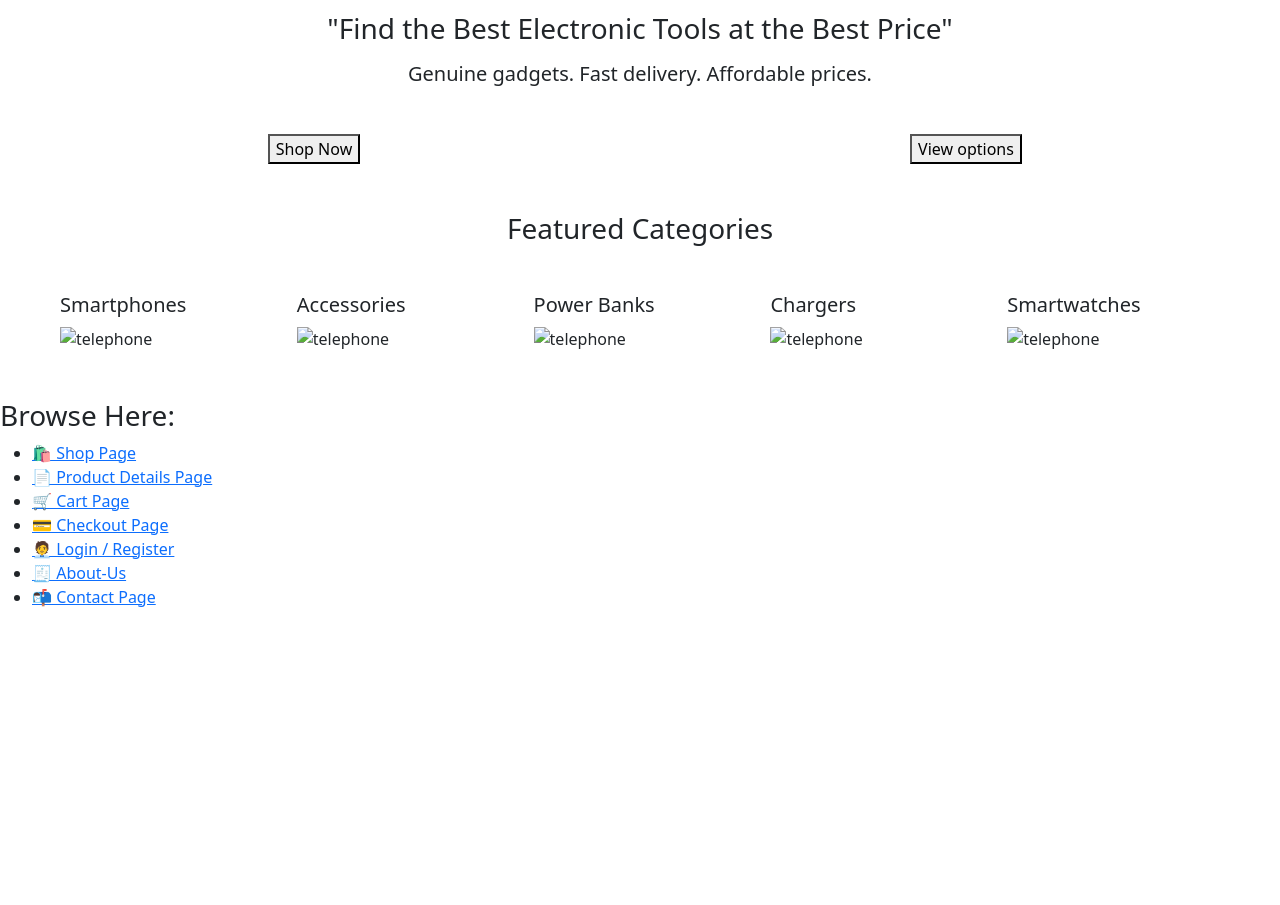
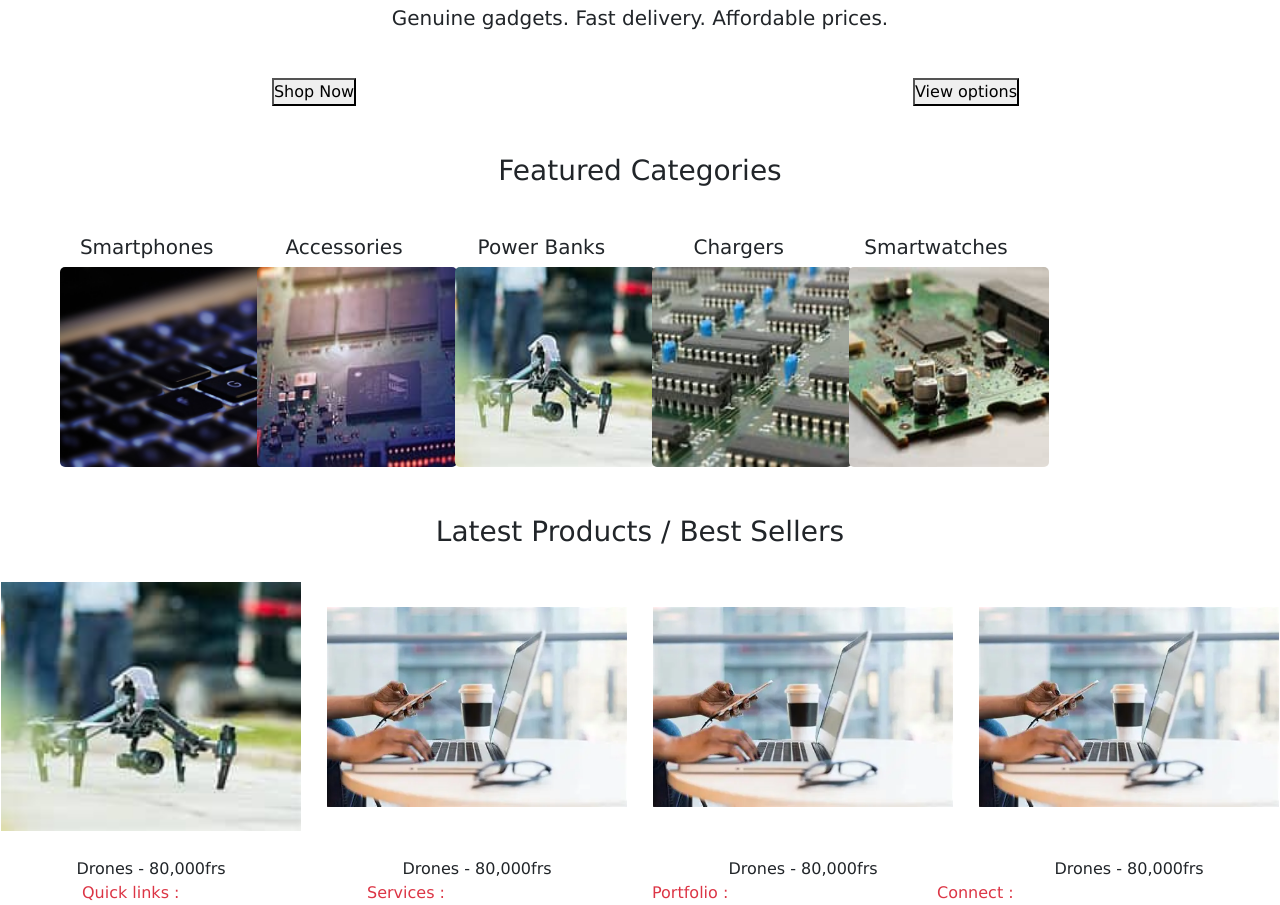
Before and after one commit to Eyongo-Julien-Romuald-237/WHITETECH_PROJECT, a plain HTML site: page home.html in a window 1280 px wide. Shown: the part 460-1365 px from the top of the page. Before the commit the page ends 1085 px from the top, so only its background shows below. Drawn offline with nearby package versions, Linux system fonts and the light colour scheme.

Commit message:
new folder added

```diff
--- a/home.html
+++ b/home.html
@@ -7,6 +7,15 @@
     <title>Home</title>
     <!-- css style -->
      <style>
+        body{
+             margin: 0;
+            padding: 0;
+        }
+        *{
+            margin: 0;
+            padding: 0;
+            font-family: Verdana, Geneva, Tahoma, sans-serif;
+        }
         a:hover{
             background-color: darkred;
             border-radius: 10px;
@@ -20,13 +29,20 @@
             background-repeat: no-repeat;
         }
         h1 span{
-
             color: aqua;
+        }
+        section{
+            flex: 3;
+            box-sizing: border-box;
+        }
+        .Featured{
+            display: flex;
+            flex-wrap: nowrap;
         }
      </style>
 </head>
 <body>
-    <nav class="bg-dark navbar-dark p-2  text-light navbar-expand-lg">
+    <nav class="bg-dark navbar-dark p-2 fixed-top text-light navbar-expand-lg">
         <div class="container d-flex justify-content-between">
             <a href="" class="navbar-brand">SMART-SALES</a>
             <div class="navbar nav">
@@ -55,64 +71,62 @@
             <!-- first article -->
              <article>
                 <h3 class="text-center mt-5">Featured Categories</h3>
-                <div class="row m-5">
-                    <div class="col">
-                        <h5>Smartphones</h5>
-                        <img src="" alt="telephone">
+                <div class="Featured row row-cols-3 m-5">
+                    <div class="col-sm-2">
+                        <h5 class="text-center">Smartphones</h5>
+                        <img src="IMAGE/technology.jpg" alt="telephone" style="width: 300px; border-radius: 5px;">
                     </div>
-                    <div class="col-sm">
-                        <h5>Accessories</h5>
-                        <img src="" alt="telephone">
+                    <div class="col-sm-2">
+                        <h5 class="text-center">Accessories</h5>
+                        <img src="IMAGE/gadget-1.jpg" alt="Gadgets" style="width: 200px; height: 200px; border-radius: 5px;">
                     </div>
-                    <div class="col-sm">
-                        <h5> Power Banks</h5>
-                        <img src="" alt="telephone">
+                    <div class="col-sm-2">
+                        <h5 class="text-center"> Power Banks</h5>
+                        <img src="IMAGE/gadget-2.jpg" alt="Gadgets" style="width: 200px; height: 200px; border-radius: 5px;">
                     </div>
-                    <div class="col-sm">
-                        <h5>Chargers
-</h5>
-                        <img src="" alt="telephone">
+                    <div class="col-sm-2">
+                        <h5 class="text-center">Chargers</h5>
+                        <img src="IMAGE/gadget-3.jpg" alt="Gadgets" style="width: 200px; height: 200px; border-radius: 5px;">
                     </div>
-                    <div class="col-sm">
-                        <h5> Smartwatches</h5>
-                        <img src="" alt="telephone">
+                    <div class="col-sm-2">
+                        <h5 class="text-center"> Smartwatches</h5>
+                        <img src="IMAGE/Gadget.jpg" alt="watches" style="width: 200px; height: 200px; border-radius: 5px;">
                     </div>
                 </div>
-
              </article>
-
-
+             <!-- Second article -->
+              <h3 class="text-center">Latest Products / Best Sellers</h3>
+              <div class="Latest row text-center">
+                <div class="col-sm-3 text-center">
+                    <img src="IMAGE/gadget-2.jpg" alt="" width="300px" height="300px" style="border-radius: 5px; object-fit: contain;">
+                    <figcaption>Drones - 80,000frs</figcaption>
+                </div>
+                <div class="col-sm-3 text-center">
+                     <img src="IMAGE/ordi_2.webp" alt="" width="300px" height="300px" style="border-radius: 5px; object-fit: contain;">
+                    <figcaption>Drones - 80,000frs</figcaption>
+                </div>
+                <div class="col-sm-3 text-center">
+                     <img src="IMAGE/ordi_2.webp" alt="" width="300px" height="300px" style="border-radius: 5px; object-fit: contain;">
+                    <figcaption>Drones - 80,000frs</figcaption>
+                </div>
+                <div class="col-sm-3 text-center">
+                     <img src="IMAGE/ordi_2.webp" alt="" width="300px" height="300px" style="border-radius: 5px; object-fit: contain;">
+                    <figcaption>Drones - 80,000frs</figcaption>
+                </div>
+              </div>
         </section>
-
-    <aside>
-            <h3>Browse Here:</h3>
-        <ul>
-                <li>
-                    <a href=""> 🛍 Shop Page</a>
-                </li>
-                    <li>
-                    <a href=""> 📄 Product Details Page</a>
-                </li>
-                <li>
-                    <a href="">🛒 Cart Page</a>
-                </li>
-                <li>
-                    <a href="">💳 Checkout Page</a>
-                </li>
-                <li>
-                    <a href="">🧑‍💼 Login / Register</a>
-                </li>
-                <li>
-                    <a href="">🧾 About-Us</a>
-                </li>
-                <li>
-                    <a href="">📬 Contact Page</a>
-                </li>
-        </ul>
-
-    </aside>
-
     </main>
+    <!-- footer -->
+     <footer>
+         <div class="container">
+            <div class="row">
+                <div class="col text-danger">Quick links :</div>
+                <div class="col text-danger">Services :</div>
+                <div class="col text-danger">Portfolio :</div>
+                <div class="col text-danger"> Connect :</div>
+            </div>
+        </div>
+     </footer>
 
 
 
```
Also changed, not shown: about.html (added, +46 -0 lines), contact.html (+1 -1 lines), javascript/registration.html (added, +11 -0 lines), javascript/warranty.html (added, +16 -0 lines).
